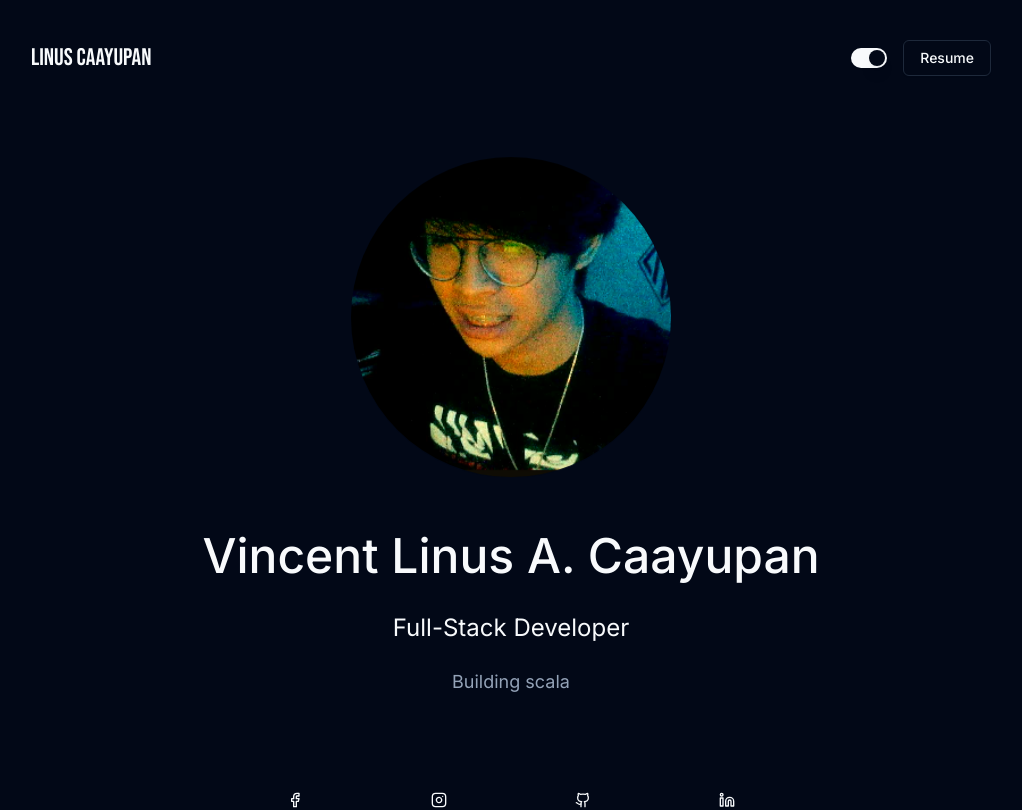
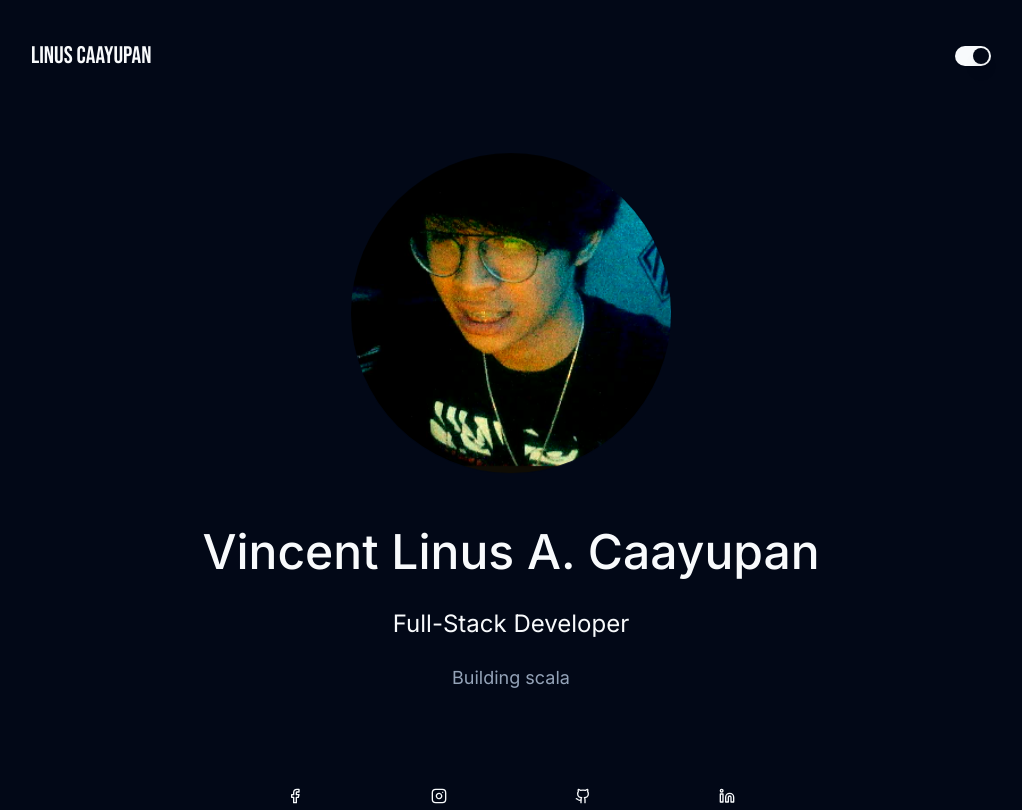
Before and after one commit to linusc17/li-portfolio, a Next.js app: page / in a window 1280 px wide. Shown: the top 810 px of the page, without its empty margins (129-1151 px from the left). Built offline with nearby package versions, Linux system fonts and the light colour scheme.

Commit message:
Refactor image components to use 'fill' and 'object-cover' for improved layout consistency

```diff
--- a/app/page.tsx
+++ b/app/page.tsx
@@ -252,14 +252,11 @@ export default function Home() {
               <Moon className="absolute h-[1.2rem] w-[1.2rem] rotate-90 scale-0 transition-all dark:rotate-0 dark:scale-100" />
               <span className="sr-only">Toggle theme</span>
             </Switch>
-            <Button variant="outline" onClick={() => setShowResumeModal(true)}>
-              Resume
-            </Button>
           </div>
         </nav>
 
         <div className="fade-in fade-out relative mx-auto rounded-full w-60 sm:w-80 h-60 sm:h-80 overflow-hidden animate-float hover-tilt">
-          <Image src="/me.png" alt="Profile" layout="fill" objectFit="cover" />
+          <Image src="/me.png" alt="Profile" fill className="object-cover" />
         </div>
 
         <div className="text-center p-5 sm:p-10">
@@ -434,9 +431,8 @@ export default function Home() {
                           <Image
                             src={project.image}
                             alt={project.name}
-                            layout="fill"
-                            objectFit="cover"
-                            className="transform group-hover:scale-110 transition-transform duration-500"
+                            fill
+                            className="object-cover transform group-hover:scale-110 transition-transform duration-500"
                             onError={(e) => {
                               const parent = e.currentTarget.parentElement;
                               if (parent) {
```
